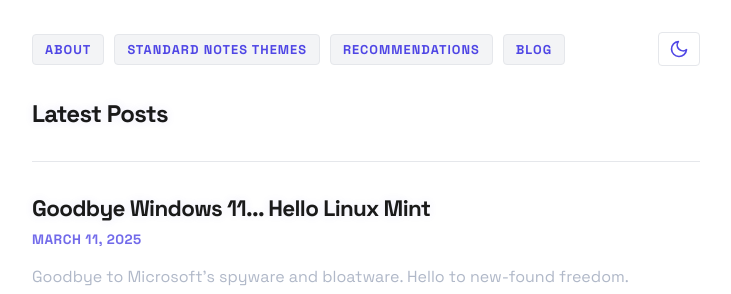
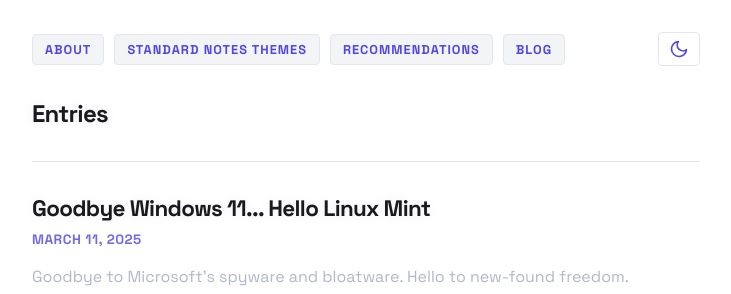
Before and after one commit to PASSK3YS/PASSK3YS.github.io, a Jekyll site: the page built from blog.html, in a window 1280 px wide. Shown: the top 294 px of the page, without its empty margins (274-1005 px from the left). Built offline with Jekyll 4.4.1, drawn with Linux system fonts in a browser that asks for light colours.

Commit message:
chore: update blog section

```diff
--- a/blog.html
+++ b/blog.html
@@ -4,7 +4,7 @@
 permalink: /blog/
 ---
 
-<h2>Latest Posts</h2>
+<h2>Entries</h2>
 <hr>
 
 {% for post in site.posts %}
```
